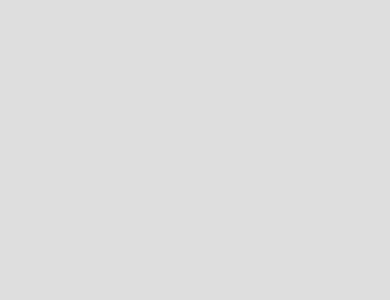
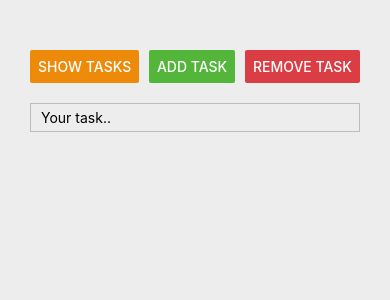
Before and after one commit to KacperNlp/React-native-to-do-list, a React Native app: screen / in a window 390 px wide. Shown: the top 300 px of the page. Built offline with nearby package versions, Linux system fonts and the light colour scheme.

Commit message:
Created Header component with three buttons and input section

```diff
--- a/App.js
+++ b/App.js
@@ -2,16 +2,19 @@ import { StatusBar } from 'expo-status-bar';
 import React, {useState} from 'react';
 import { StyleSheet, Text, View, Button } from 'react-native';
 
+import Header from './components/Header';
+
 export default function App() {
   return (
     <View style={styles.container}>
+      <Header/>
     </View>
   );
 }
 
 const styles = StyleSheet.create({
   container: {
-    backgroundColor: '#dedede',
+    backgroundColor: '#ededed',
     width: '100%',
     height: '100%',
     paddingTop: 50,
--- /dev/null
+++ b/components/Header.js
@@ -0,0 +1,42 @@
+import React from 'react';
+import {
+    View,
+    Button,
+    TextInput,
+    StyleSheet
+} from 'react-native';
+
+const Header = (props) => {
+    return (
+        <View>
+            <View style={style.buttonsContainer}>
+                <Button title="Show tasks" color="#ed8a09" />
+                <Button title="Add task" color="#53b53a" />
+                <Button title="Remove task" color="#db3d45" />
+            </View>
+            <View style={style.inputStyles}>
+                <TextInput placeholder="Your task.." />
+            </View>
+        </View>
+    )
+}
+
+const style = StyleSheet.create({
+    buttonsContainer: {
+        display: 'flex',
+        flexDirection: 'row',
+        justifyContent: 'space-between',
+        width: '100%',
+    },
+
+    inputStyles: {
+        marginTop: 20,
+        paddingVertical: 5,
+        paddingLeft: 10,
+        paddingRight: 10,
+        borderColor: '#bdbdbd',
+        borderWidth: 1,
+    }
+})
+
+export default Header;
```
